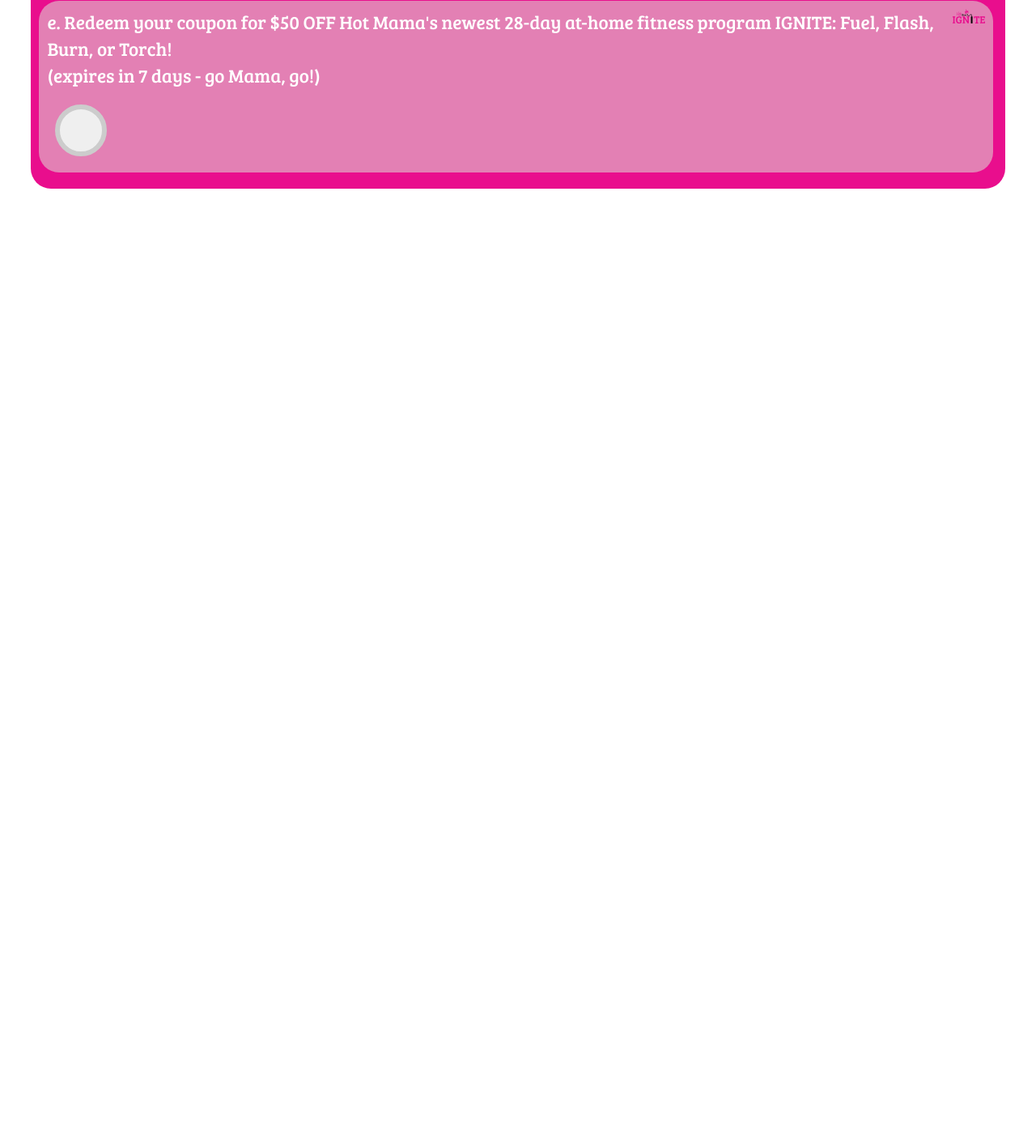
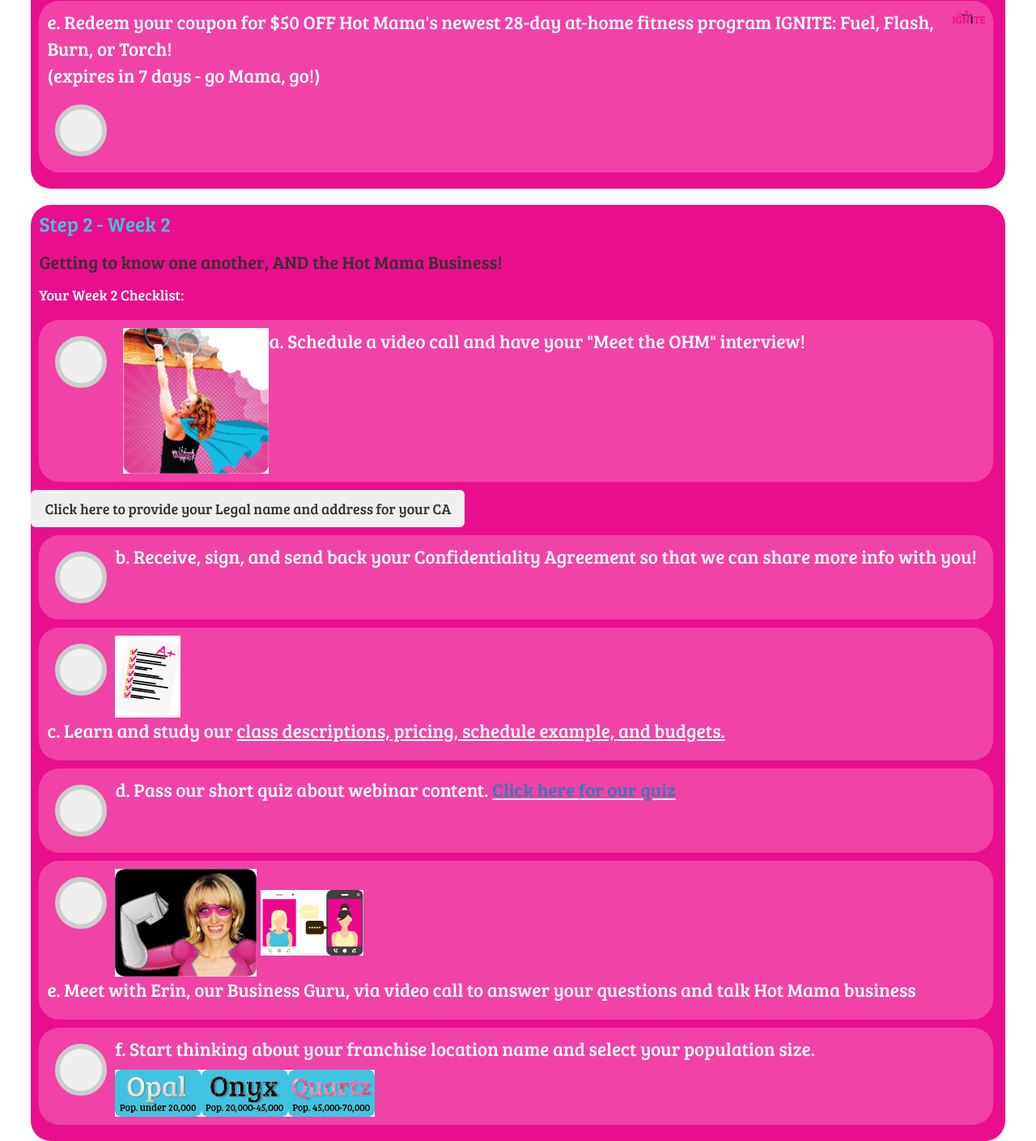
Before and after one commit to amyhanv/BAMM-Checklist, a plain HTML site: page index.html in a window 1280 px wide. Shown: the part 959-2368 px from the top of the page at 81% size. Before the commit the page ends 1192 px from the top, so only its background shows below. Drawn offline with nearby package versions, Linux system fonts and the light colour scheme.

Commit message:
added week 2

```diff
--- a/css/custom.css
+++ b/css/custom.css
@@ -66,7 +66,7 @@ body {
 }
 
 .week-section-item {
-	background-color: #e380b4;
+	background-color: #f142a8;
 	border-radius: 25px;
 	margin: 10px;
 	padding: 10px;
@@ -92,3 +92,9 @@ body {
 	width: 40px;
 	height: auto;
 }
+
+.week-2-a img {
+	height: 180px;
+	width: 180px;
+	margin-left: 10px;
+}
--- a/index.html
+++ b/index.html
@@ -54,5 +54,53 @@
 			<button class = "btn btn-lg checkmark"></button>
 		</div>
 	</div>
+
+
+	<!-- WEEK 2  -->
+	<div class = "week-section">
+		<h1 class = "week-section-title">Step 2 - Week 2</h1>
+		<h1 class = "week-section-sub1">Getting to know one another, AND the Hot Mama Business!</h1>
+		<h1 class = "week-section-sub2">Your Week 2 Checklist:</h1>
+
+		<div class = "week-section-item week-2-a">
+			<button class = "btn btn-lg checkmark"></button>
+			<img src = "images/original-superohm.png" class = "pull-left"/>
+			<p>a. Schedule a video call and have your "Meet the OHM" interview!</p></a>
+		</div>
+		<button class = "btn btn-lg">Click here to provide your Legal name and address for your CA</button>
+<!--Opens a pop-up for a form to fill in name and location   -->
+		<div class = "week-section-item week-1-b">
+			<button class = "btn btn-lg checkmark"></button>
+			<p>b. Receive, sign, and send back your Confidentiality Agreement so that we can share more info with you!</p>
+		</div>
+
+		<div class = "week-section-item week-1-c">
+			<img src="images/original-gradedtest.png"/>
+			<button class = "btn btn-lg checkmark"></button>
+			<p>c. Learn and study our <u>class descriptions, pricing, schedule example, and budgets.</u></p>
+		</div>
+
+		<div class = "week-section-item week-1-d">
+			<button class = "btn btn-lg checkmark"></button>
+			<p>d. Pass our short quiz about webinar content. <u><a href = "#">Click here for our quiz</a></u></p>
+		</div>
+
+		<div class = "week-section-item week-2-e">
+			<button class = "btn btn-lg checkmark"></button>
+			<img src = "images/original-supererin.png"/>
+			<img src = "images/original-videocall.png">
+			<p>e. Meet with Erin, our Business Guru, via video call to answer your questions and talk Hot Mama business</p>
+		</div>
+
+		<div class = "week-section-item week-2-e">
+			<button class = "btn btn-lg checkmark"></button>
+			<p>f. Start thinking about your franchise location name and select your population size.</p>
+			<img src = "images/original-opal.png"><img src = "images/original-onyx.png"><img src = "images/original-quartz.png">
+		</div>
+	</div>
+
+
+
+
 </body>
 </html>
```
Also changed, not shown: images/original-gradedtest.png (added), images/original-onyx.png (added), images/original-opal.png (added), images/original-quartz.png (added), images/original-supererin.png (added), images/original-superohm.png (added), images/original-videocall.png (added).
